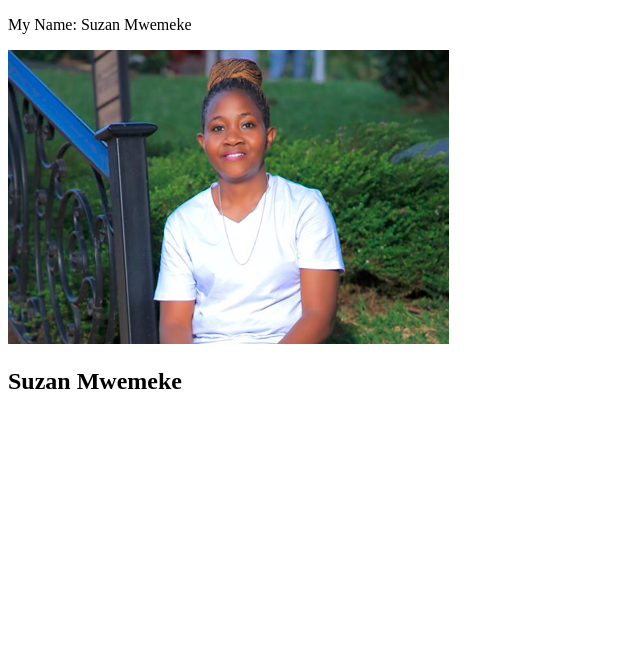
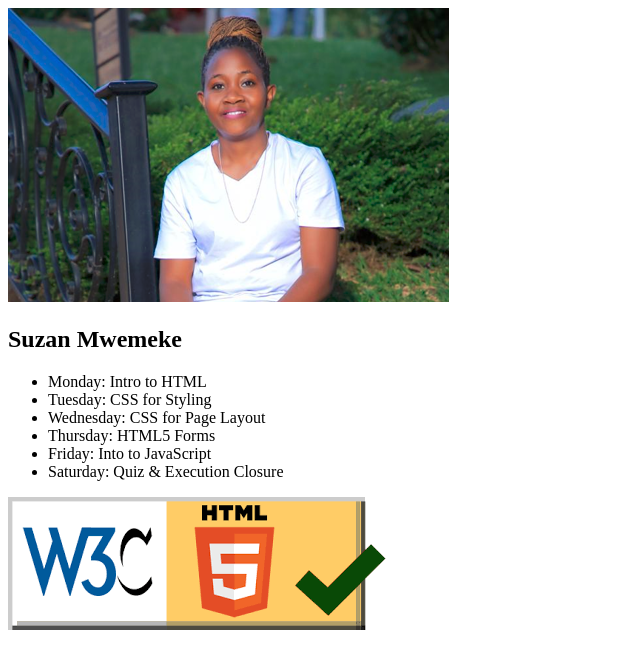
Before and after one commit to smwemeke/WAP2023Nov, a plain HTML site: page lab1.html in a window 1280 px wide. Shown: the whole page, without its empty margins (0-640 px from the left). Drawn offline with Linux system fonts and the light colour scheme.

Commit message:
unordered list

```diff
--- a/lab1.html
+++ b/lab1.html
@@ -6,9 +6,17 @@
     <title>Lab 1</title>
 </head>
 <body>
-    <p>My Name: Suzan Mwemeke</p>
     <img src = "./MIU.png" alt="Insert your picture"/>
     <h2>Suzan Mwemeke</h2>
+    <ul>
+        <li>Monday: Intro to HTML</li>
+        <li>Tuesday: CSS for Styling</li>
+        <li>Wednesday: CSS for Page Layout</li>
+        <li>Thursday: HTML5 Forms</li>
+        <li>Friday: Into to JavaScript</li>
+        <li>Saturday: Quiz & Execution Closure</li>
+    </ul>
+    <img src ="htmlchecker.png" alt="HTML Checker"
 
 
 </body>
```
Also changed, not shown: htmlchecker.png (added).
